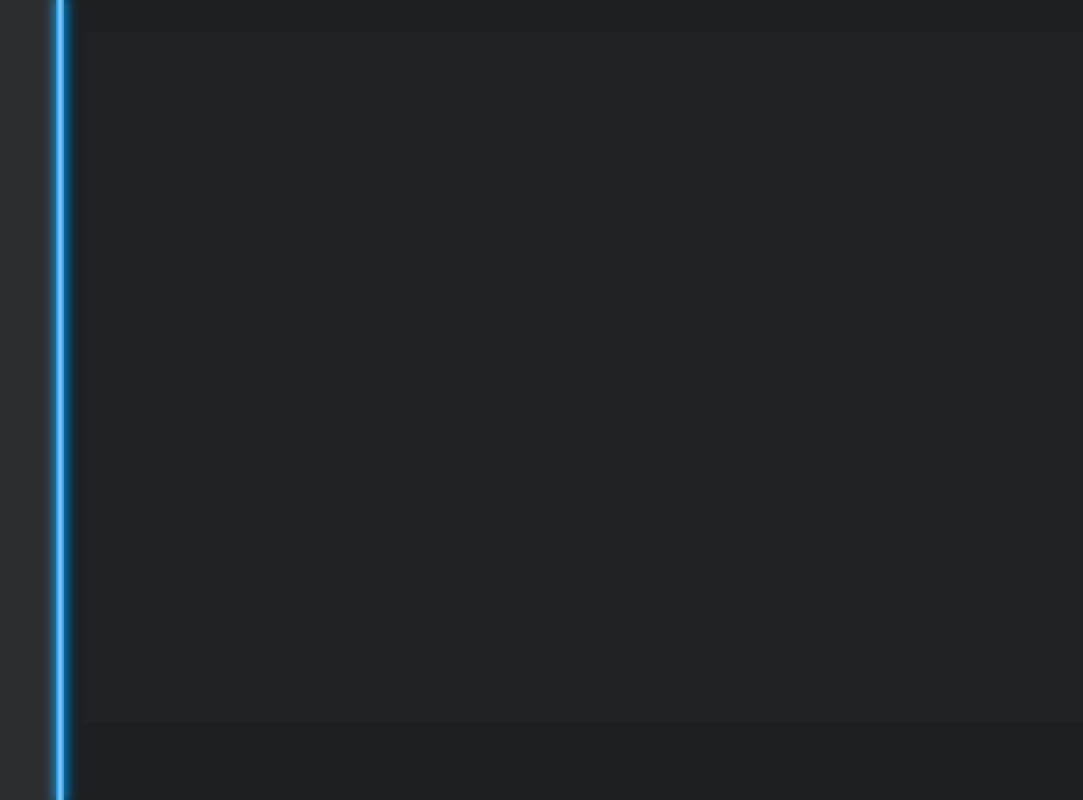
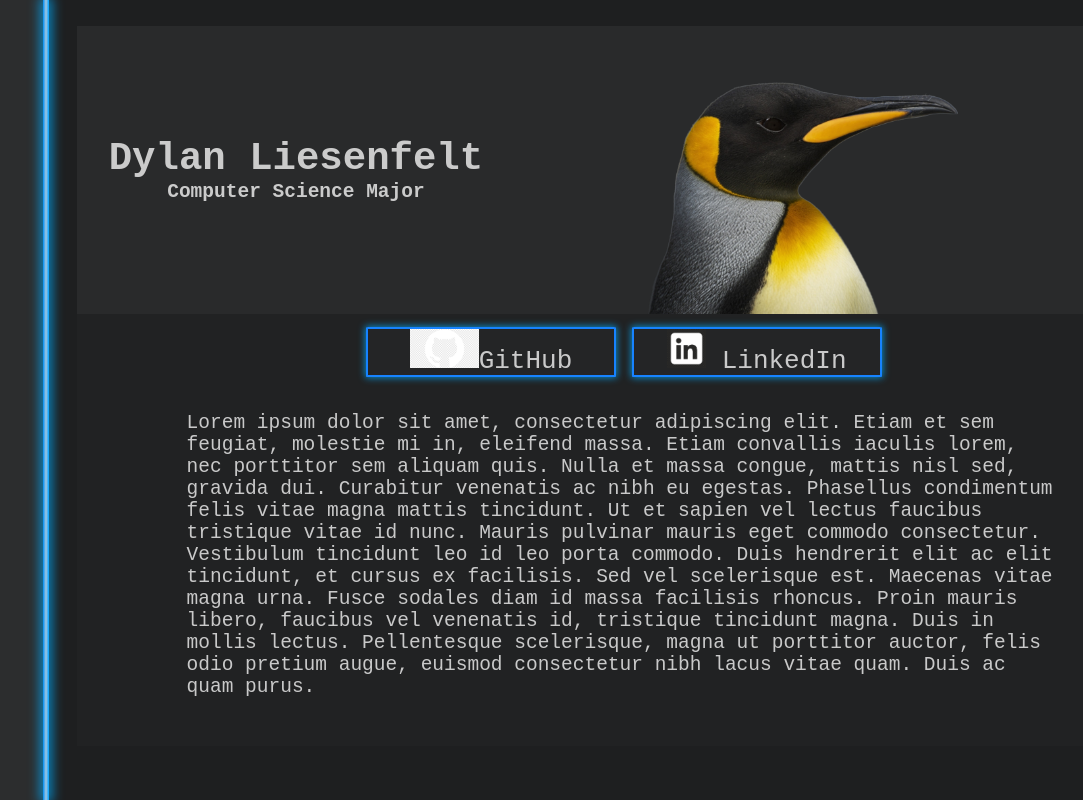
Before and after one commit to DylanLiesenfelt/My-Webpage, a plain HTML site: page index.html in a window 1280 px wide. Shown: the whole page, without its empty margins (16-1099 px from the left). Drawn offline with Linux system fonts and the light colour scheme.

Commit message:
v1.1.0
just needs small tweaks and basic layout will be done

```diff
--- a/assets/style/style.css
+++ b/assets/style/style.css
@@ -3,14 +3,16 @@
     margin: 0;
     border: 0;
     padding: 0;
+    font-family: monospace;
+    color: var(--White);
 }
 
 :root {
     --DarkGrey: rgb(30, 31, 32);
     --Grey: rgb(44, 45, 46);
     --GreyT: rgba(255, 255, 255, 0.01);
-    --White: rgb(242, 242, 242);
-    --OffWhite: rgb(217, 217, 217);
+    --White: rgba(242, 242, 242, 0.804);
+    --OffWhite: rgba(217, 217, 217, 0.04);
     --Blue: rgb(23, 131, 255);
     --LightBlue: rgb(60, 161, 255);
 
@@ -59,11 +61,98 @@ nav {
 
 /* Main */
 main {
+    flex-direction: column;
     background-color: var(--GreyT);
     margin-top: 2rem;
     margin-right: 5rem;
     height: 90%;
     width: 90%;
+}
+
+#mainTop {
+    height: 40%;
+    background-color: var(--OffWhite);
+}
+
+#bio{
+    flex-direction: column  ;
+    align-items: center;
+    justify-content: center;
+    width: 40%;
+}
+
+h1 {
+    font-size: 3rem;
+}
+
+h3 {
+    font-size: 1.5rem;
+}
+
+#proPic{
+   justify-content: center;
+   height: auto;
+   width: 60%;
+}
+
+#mainMid {
+    height: 7%;
+    justify-content: space-evenly;
+}
+
+
+#linkContainer {
+    justify-content: space-evenly;
+    margin-top: 1rem;
+    height: 100%;
+    width: 50%;
+}
+
+.linkBadge{
+    display: flex;
+    align-items: center;
+    justify-content: center;
+    font-size: 2rem;
+    width: 45%;
+    border: 2px solid var(--Blue);
+    border-radius: 1%;
+    box-shadow: 0px 0px 7px 1px rgba(0, 174, 255, 0.741);
+    background-color: var(--GreyT);
+    z-index: 1;
+}
+
+#ghLink {
+
+}
+
+#liLink {
+
+}
+
+a {
+    text-decoration: none;
+
+}
+
+a:visited {
+    text-decoration: none;
+}
+
+.logo {
+    height: 3rem;
+}
+
+#mainBottom {
+    height: 53%;
+    justify-content: center;
+    align-items: center;
+}
+
+#summaryContainer {
+    align-items: center;
+    font-size: 1.5rem;
+    height: 80%;
+    width: 80%;
 }
 
 /* Footer */
--- a/index.html
+++ b/index.html
@@ -18,14 +18,37 @@
     </header>
     <div id="bodyContainer" class="container">
         <main class="container">
-            <div class="container">
+            <div id="mainTop" class="container">
+                <div id="bio" class="container">
+                    <h1>Dylan Liesenfelt</h1>
+                    <h3>Computer Science Major</h3>
+                </div>
+                <div id="proPic" class="container">
+                    <img id="pp" src="/assets/style/images/profilePicture.png" alt="">
+                </div>
+            </div>
+            <div id="mainMid" class="container">
+                <div id="linkContainer" class="container">
+                    <div id="ghLink" class="linkBadge">
+                        <a href="https://github.com/DylanLiesenfelt"><img class="logo" src="./assets/style/images/ghLogo.png" alt="">GitHub</a>
+                    </div>
+                    <div id="liLink" class="linkBadge">
+                        <img src="" alt="">
+                        <a href="https://www.linkedin.com/in/dylanliesenfelt/"><img class="logo" src="./assets/style/images/liLogo.png" alt=""> LinkedIn</a>
+                    </div>
+                </div>
+            </div>
+            <div id="mainBottom" class="container">
+                <div id="summaryContainer" class="container">
+                    <p>
+                        Lorem ipsum dolor sit amet, consectetur adipiscing elit. Etiam et sem feugiat, molestie mi in, eleifend massa. Etiam convallis iaculis lorem, nec porttitor sem aliquam quis. Nulla et massa congue, mattis nisl sed, gravida dui. Curabitur venenatis ac nibh eu egestas. Phasellus condimentum felis vitae magna mattis tincidunt. Ut et sapien vel lectus faucibus tristique vitae id nunc. Mauris pulvinar mauris eget commodo consectetur. Vestibulum tincidunt leo id leo porta commodo. Duis hendrerit elit ac elit tincidunt, et cursus ex facilisis.
 
+                        Sed vel scelerisque est. Maecenas vitae magna urna. Fusce sodales diam id massa facilisis rhoncus. Proin mauris libero, faucibus vel venenatis id, tristique tincidunt magna. Duis in mollis lectus. Pellentesque scelerisque, magna ut porttitor auctor, felis odio pretium augue, euismod consectetur nibh lacus vitae quam. Duis ac quam purus.
+                    </p>
+                </div>
             </div>
         </main>
         <footer class="container">
-            <div class="container">
-
-            </div>
         </footer>
     </div>
 </body>
```
Also changed, not shown: assets/style/images/ghLogo.png (added), assets/style/images/liLogo.png (added), assets/style/images/profilePicture.png (added).
